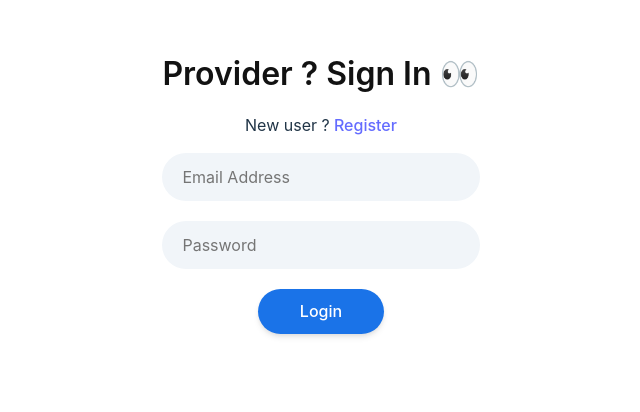
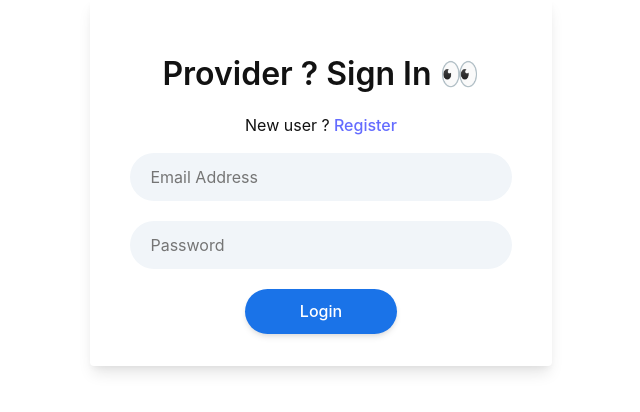
Before and after one commit to PierrePocheron/Ynov_WebMobile_ProjectEnd_Provider, a React (Vite) app: page /login in a window 1280 px wide. Shown: the part 250-662 px from the top of the page, without its empty margins (351-991 px from the left). Built offline with nearby package versions, Linux system fonts and the light colour scheme; no server answers.

Commit message:
refactor: update css class

```diff
--- a/src/index.scss
+++ b/src/index.scss
@@ -48,7 +48,7 @@ code {
   font-family: source-code-pro, Menlo, Monaco, Consolas, 'Courier New', monospace;
 }
 
-.wrapper-login {
+.wrapper {
   max-width: 28rem;
   width: 100%;
   margin: 2rem auto;
```
